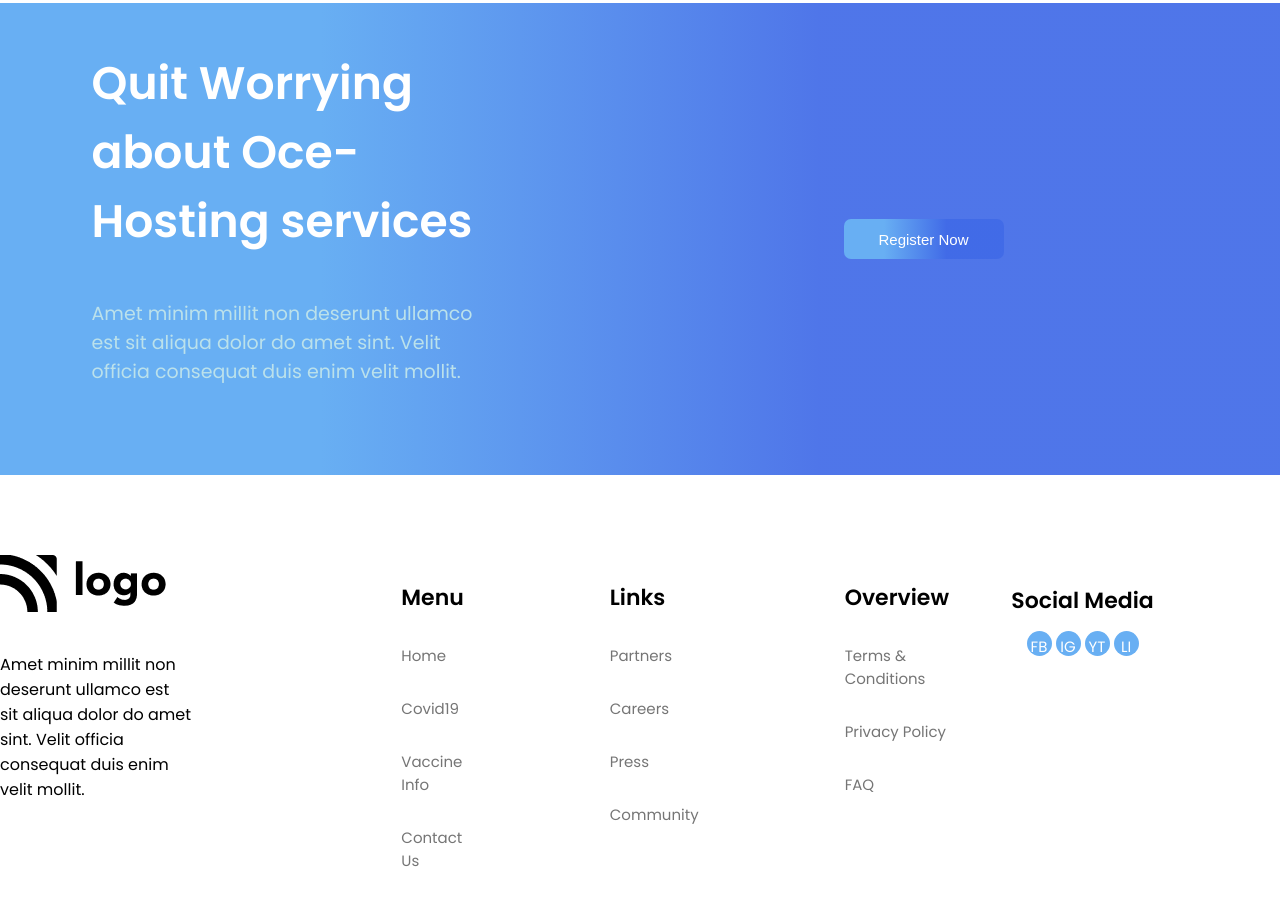
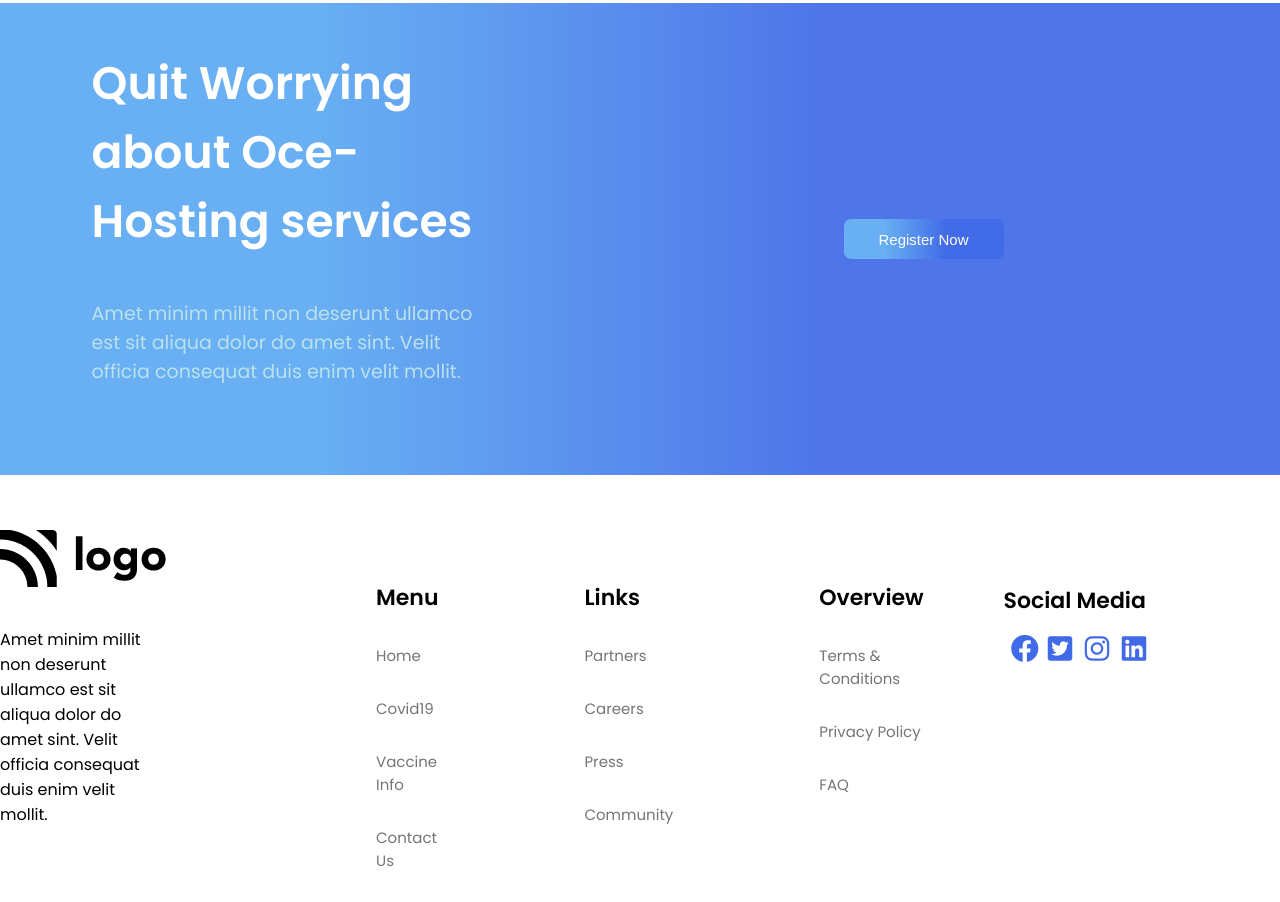
Before and after one commit to kalaishiva/project-11, a plain HTML site: page index.html in a window 1280 px wide. Shown: the part 5342-6244 px from the top of the page. Drawn offline with Linux system fonts and the light colour scheme.

Commit message:
Social media updated

```diff
--- a/index.html
+++ b/index.html
@@ -397,13 +397,22 @@
 
                 <!-- social media -->
                 <div class="social-media">
-                    <ul class="social">
+                    <!-- <ul class="social">
                         <li class="social-heading">Social Media</li>
                         <li class="list-social">FB</li>
                         <li class="list-social">IG</li>
                         <li class="list-social">YT</li>
                         <li class="list-social">LI</li>
-                    </ul>
+                    </ul> -->
+                    <div class="social-media">
+                        <ul class="social">
+                            <li class="social-heading">Social Media</li>
+                            <li class="list-social"><a href=""><i class="fa-brands fa-facebook"></i></a></li>
+                            <li class="list-social"><a href=""><i class="fa-brands fa-square-twitter"></i></a></li>
+                            <li class="list-social"><a href=""><i class="fa-brands fa-instagram"></i></a></li>
+                            <li class="list-social"><a href=""><i class="fa-brands fa-linkedin"></i></a></li>
+                        </ul>
+                    </div>
                 </div>
             </div>
 
--- a/style.css
+++ b/style.css
@@ -436,14 +436,14 @@ li {
 .social-media .social {
     display: flex;
     flex-wrap: wrap;
-    justify-content: center;
+    justify-content: space-evenly;
     align-items: center;
-    width: 121px;
+    width: 156px;
 }
 
 .social-media .social .list-social:not(:first-child) {
     /* background-color: linear-gradient(90deg, rgba(104, 175, 243, 1) 25%, rgba(64, 106, 231, 0.9206057422969187) 64%); */
-    background-color: rgb(104, 175, 243);
+    /* background-color: rgb(104, 175, 243); */
     padding: 4px;
     margin: 14px 2px;
     width: 17px;
@@ -456,3 +456,9 @@ li {
 .social-heading {
     padding-top: 12px;
 }
+
+.fa-brands {
+    color: rgba(64, 106, 231);
+    font-size: 28px;
+    margin-right: 12px;
+}
```
